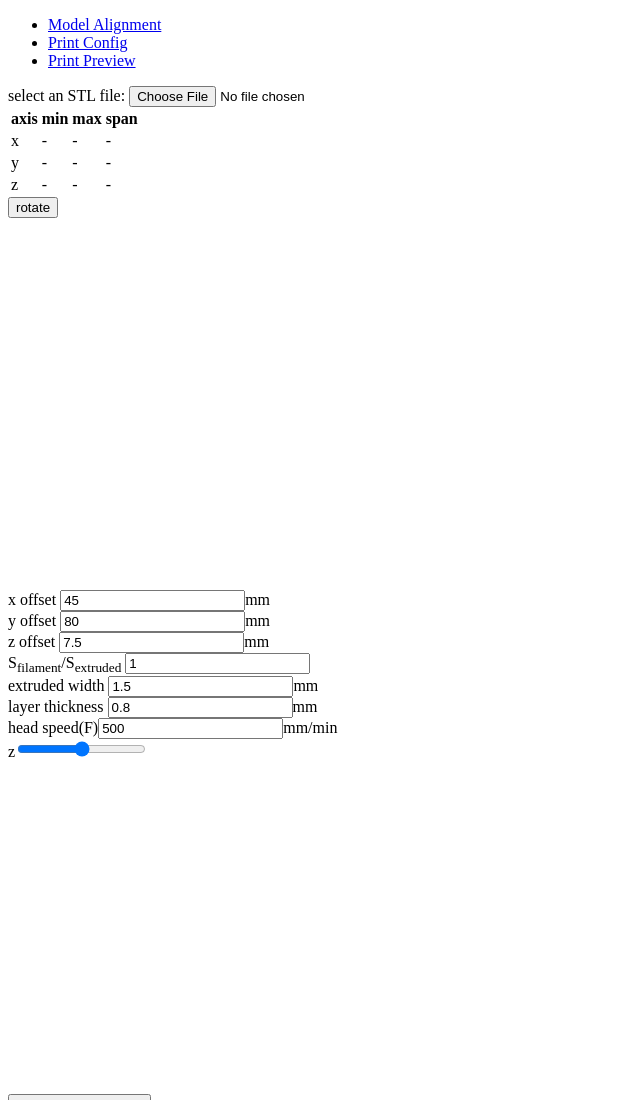
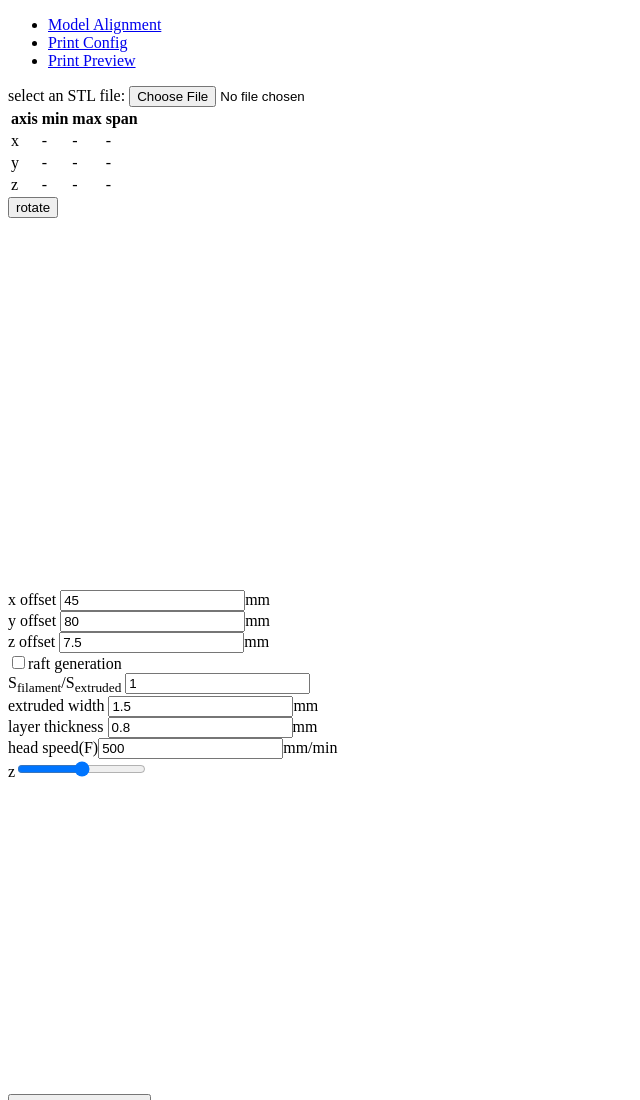
Before and after one commit to xanxys/coli, a plain HTML site: page index.html in a window 1280 px wide. Shown: the top 1100 px of the page, without its empty margins (0-640 px from the left). Drawn offline with Linux system fonts and the light colour scheme; a script that the page names is missing.

Commit message:
raft generation

```diff
--- a/index.html
+++ b/index.html
@@ -67,6 +67,8 @@
                 y offset <input type="entry" id="offset_y" value="80"/>mm<br/>
                 z offset <input type="entry" id="offset_z" value="7.5"/>mm<br/>
 
+                <input type="checkbox" id="raft">raft generation</input><br/>
+
                 S<sub>filament</sub>/S<sub>extruded</sub> <input type="entry" id="section_coeff" value="1"/><br/>
                 extruded width <input type="entry" id="ext_width" value="1.5"/>mm<br/>
                 layer thickness <input type="entry" id="layer_thickness" value="0.8"/>mm<br/>
```
Also changed, not shown: 2 other files.
